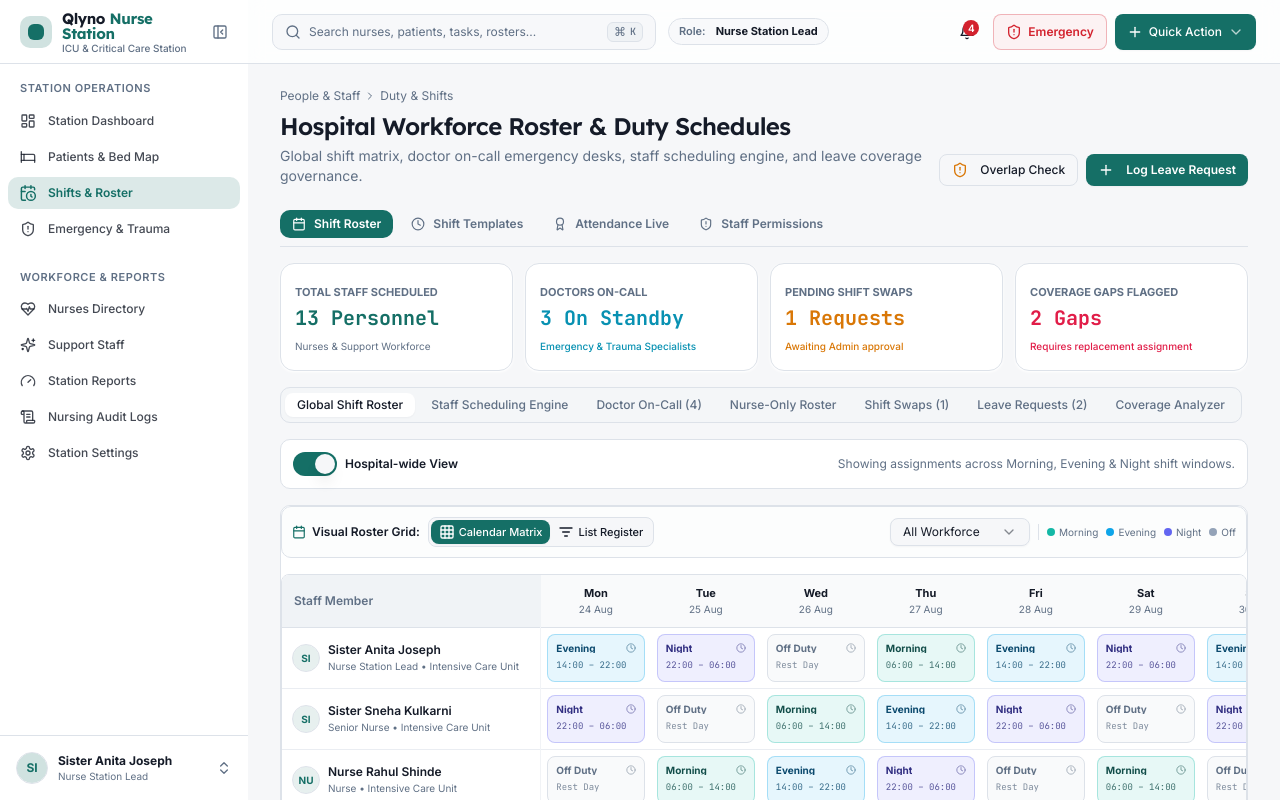
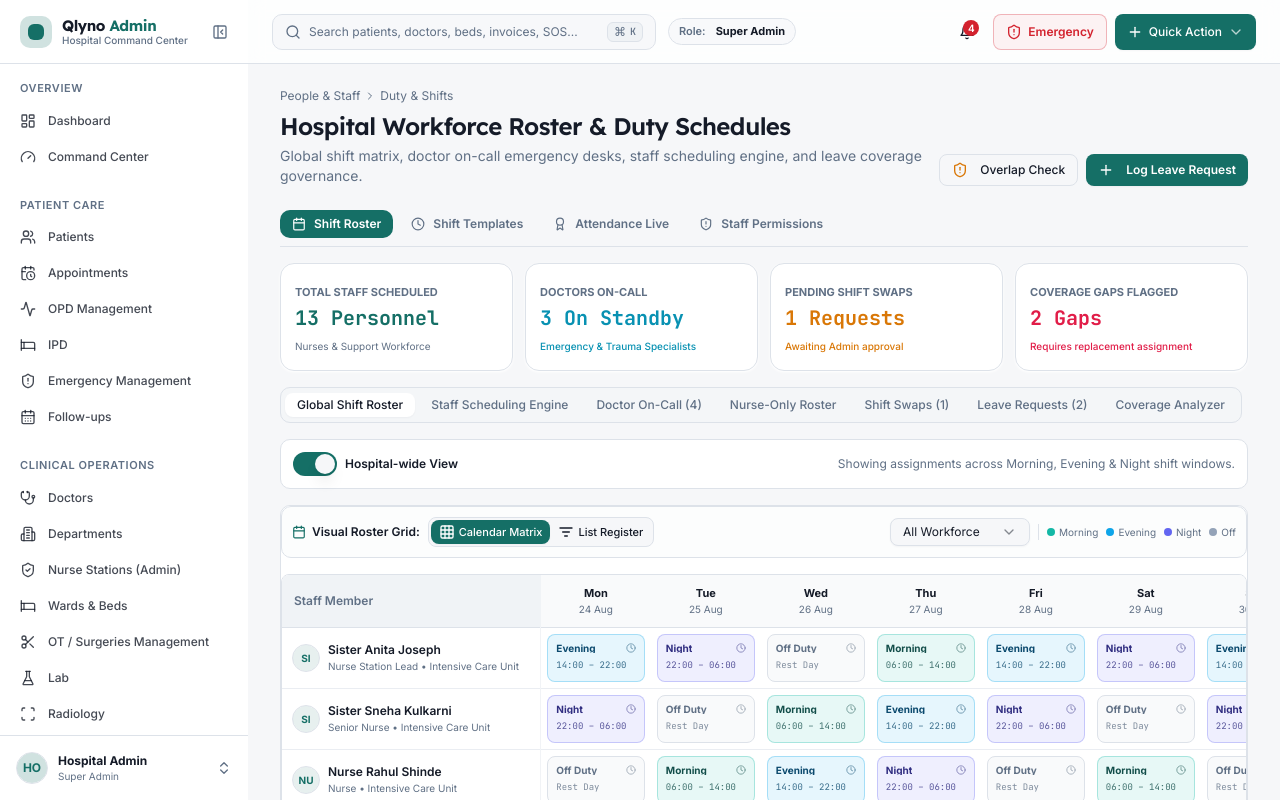
Before and after one commit to Akshay1799/hospitalAdmin, a Next.js app in the folder client/: page /roster in a window 1280 px wide. Shown: the top 800 px of the page. Built offline with nearby package versions, Linux system fonts and the light colour scheme.

Commit message:
feat: implement role-based navigation menus, route guarding, and nursing operations store slice

```diff
--- a/client/src/components/layout/nav-items.ts
+++ b/client/src/components/layout/nav-items.ts
@@ -85,8 +85,6 @@ export const navGroups: NavGroup[] = [
     title: "Clinical Operations",
     items: [
       { label: "Doctors", href: "/doctors", icon: Stethoscope },
-      { label: "Nurse Station (Live)", href: "/nurse-station", icon: HeartPulse },
-      { label: "Nurse Bedside", href: "/nurse", icon: Bed },
       { label: "Departments", href: "/departments", icon: Building2 },
       { label: "Nurse Stations (Admin)", href: "/nurse-stations", icon: ShieldCheck },
       { label: "Wards & Beds", href: "/wards-beds", icon: Bed },
--- a/client/src/components/nursing/route-role-guard.tsx
+++ b/client/src/components/nursing/route-role-guard.tsx
@@ -43,7 +43,6 @@ const ADMIN_ONLY_ROUTES = [
   "/procurement",
   "/assets",
   "/ambulance",
-  "/hospital-profile",
   "/content-resources",
   "/reviews",
   "/analytics",
--- a/client/src/store/slices/nursingOperationsSlice.ts
+++ b/client/src/store/slices/nursingOperationsSlice.ts
@@ -970,9 +970,9 @@ const initialNotifications: StaffNotificationEntity[] = [
 ];
 
 const defaultInitialState: NursingOperationsState = {
-  currentRole: "nurse_lead",
-  currentUserId: "nurse-1",
-  currentUserName: "Sister Anita Joseph",
+  currentRole: "admin",
+  currentUserId: "usr-admin-1",
+  currentUserName: "Dr. Vikram Seth (Super Admin)",
   activeStationId: "st-1",
   stations: initialStations,
   nurses: initialNurses,
```
